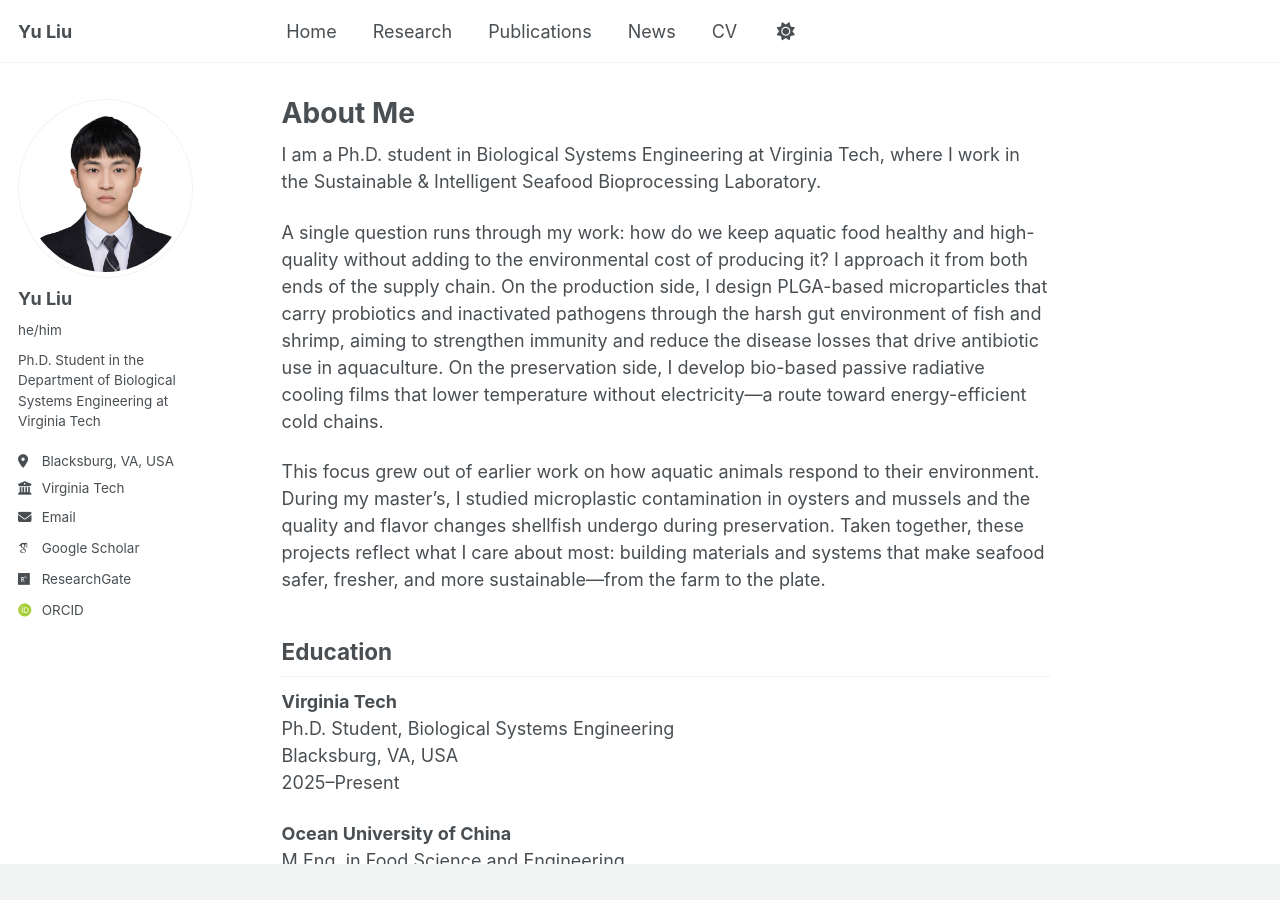
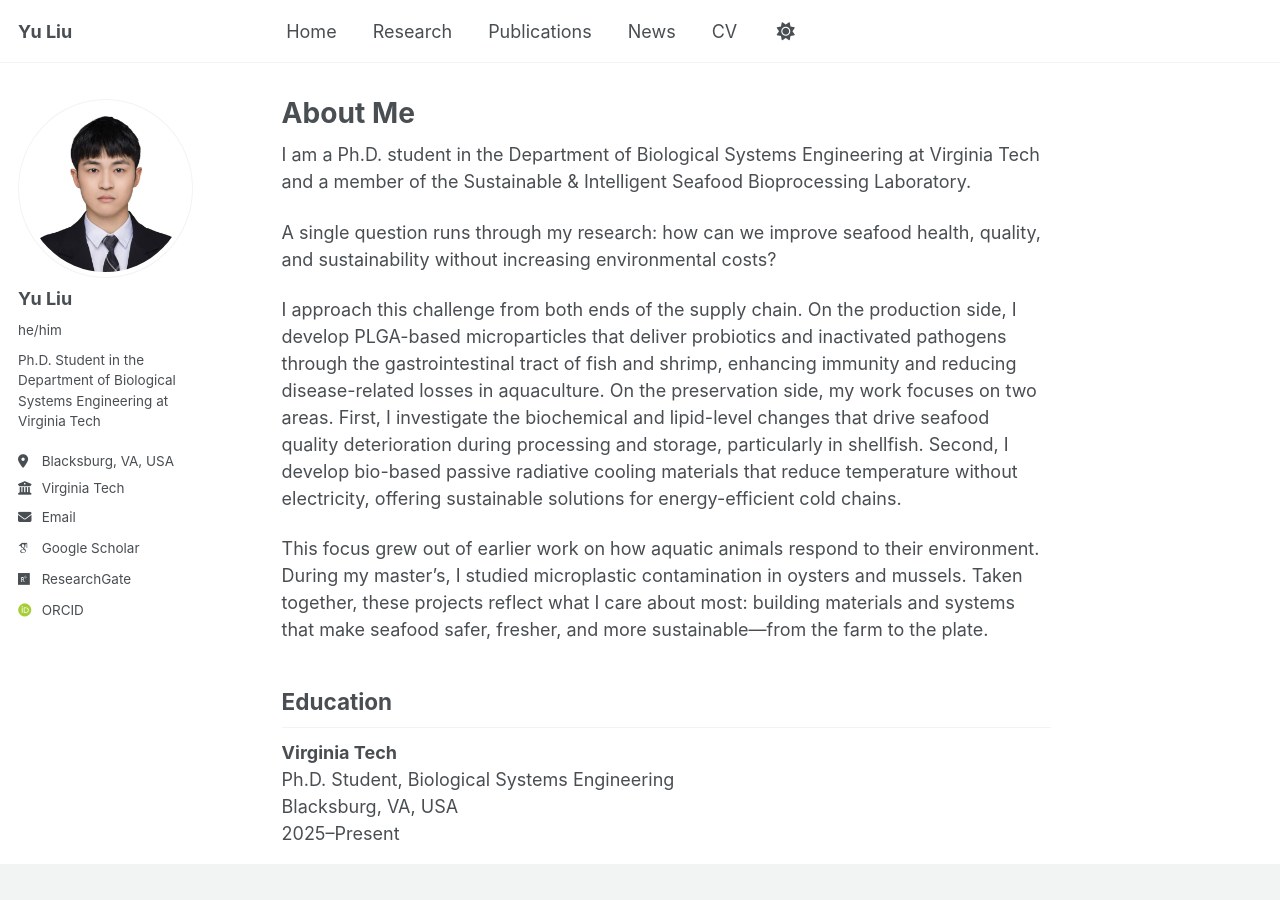
Before and after one commit to yuliu0322/yuliu0322.github.io, a Jekyll site: the page built from _pages/about.md, in a window 1280 px wide and 900 px high. Built offline with Jekyll 4.4.1, drawn with Linux system fonts in a browser that asks for light colours; some web fonts are replaced; a script bundle is joined from its source files by our own code; library files that are not in the unit come from our copies.

Commit message:
Update about.md

```diff
--- a/_pages/about.md
+++ b/_pages/about.md
@@ -7,11 +7,13 @@ redirect_from:
   - /about.html
 ---
 
-I am a Ph.D. student in Biological Systems Engineering at Virginia Tech, where I work in the Sustainable & Intelligent Seafood Bioprocessing Laboratory.
+I am a Ph.D. student in the Department of Biological Systems Engineering at Virginia Tech and a member of the Sustainable & Intelligent Seafood Bioprocessing Laboratory.
 
-A single question runs through my work: how do we keep aquatic food healthy and high-quality without adding to the environmental cost of producing it? I approach it from both ends of the supply chain. On the production side, I design PLGA-based microparticles that carry probiotics and inactivated pathogens through the harsh gut environment of fish and shrimp, aiming to strengthen immunity and reduce the disease losses that drive antibiotic use in aquaculture. On the preservation side, I develop bio-based passive radiative cooling films that lower temperature without electricity—a route toward energy-efficient cold chains.
+A single question runs through my research: how can we improve seafood health, quality, and sustainability without increasing environmental costs?
 
-This focus grew out of earlier work on how aquatic animals respond to their environment. During my master's, I studied microplastic contamination in oysters and mussels and the quality and flavor changes shellfish undergo during preservation. Taken together, these projects reflect what I care about most: building materials and systems that make seafood safer, fresher, and more sustainable—from the farm to the plate.
+I approach this challenge from both ends of the supply chain. On the production side, I develop PLGA-based microparticles that deliver probiotics and inactivated pathogens through the gastrointestinal tract of fish and shrimp, enhancing immunity and reducing disease-related losses in aquaculture. On the preservation side, my work focuses on two areas. First, I investigate the biochemical and lipid-level changes that drive seafood quality deterioration during processing and storage, particularly in shellfish. Second, I develop bio-based passive radiative cooling materials that reduce temperature without electricity, offering sustainable solutions for energy-efficient cold chains.
+
+This focus grew out of earlier work on how aquatic animals respond to their environment. During my master's, I studied microplastic contamination in oysters and mussels. Taken together, these projects reflect what I care about most: building materials and systems that make seafood safer, fresher, and more sustainable—from the farm to the plate.
 
 ## Education
 
```
